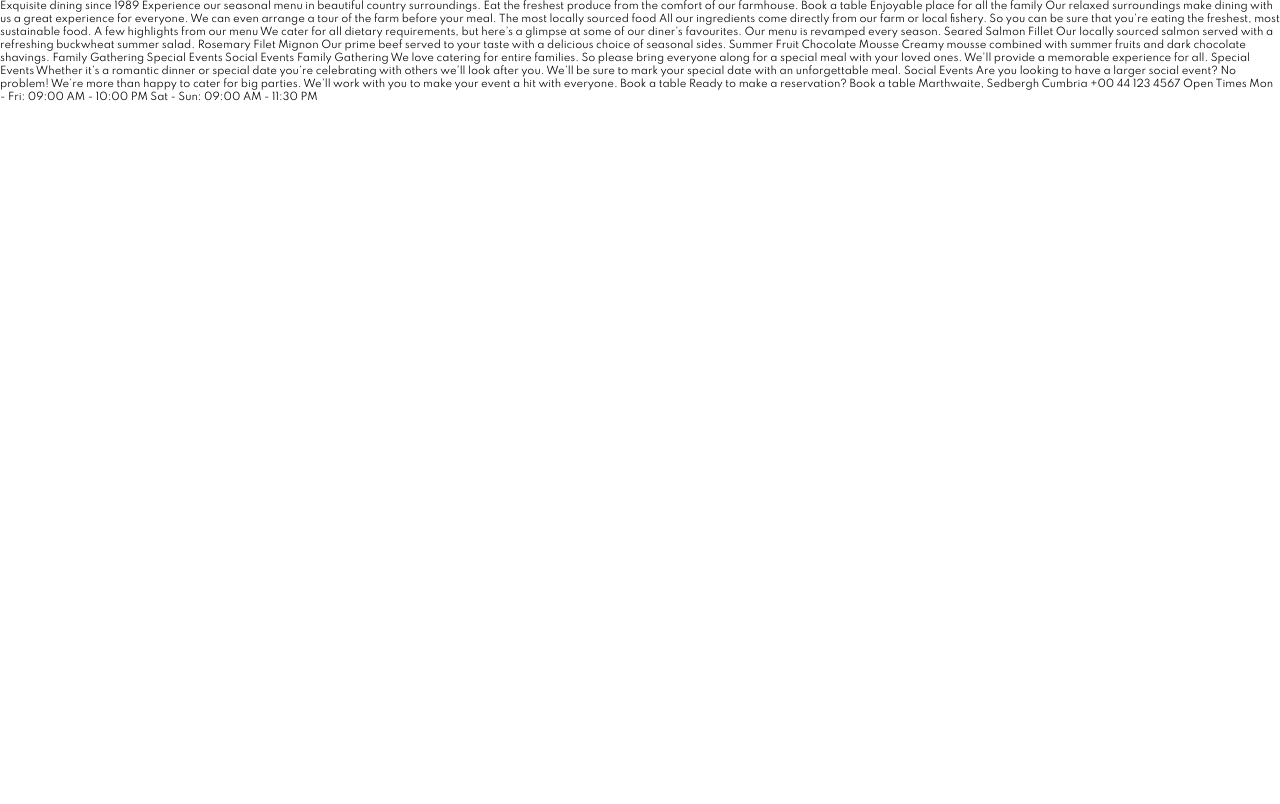
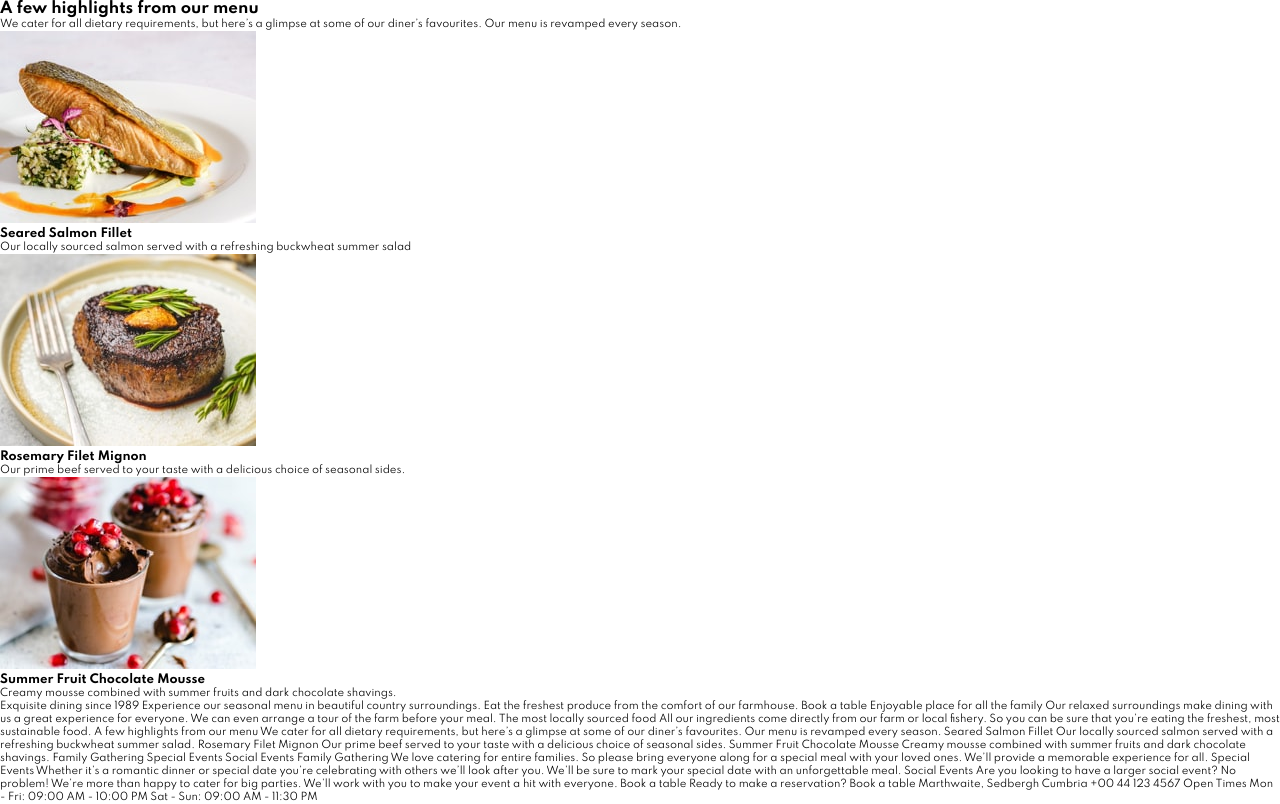
Before and after one commit to osocaramelosofer/dine-restaurant, a website: page index.html in a window 1280 px wide. Drawn offline with Linux system fonts and the light colour scheme.

Commit message:
Highlight HTML structure done

```diff
--- a/index.html
+++ b/index.html
@@ -22,7 +22,46 @@
     <header class="hero"></header>
     <main>
       <section class="introduction"></section>
-      <section class="highlights"></section>
+      <section class="highlights">
+        <div class="highlights__description">
+          <h2>A few highlights from our menu</h2>
+          <p>
+            We cater for all dietary requirements, but
+            here’s a glimpse at some of our diner’s favourites. Our menu is revamped
+            every season.
+          </p>
+        </div>
+        <div class="highlights__item">
+          <picture class="item_img">
+            <source srcset="./src/images/homepage/salmon-mobile.jpg" media="(max-width: 375px)">
+            <source srcset="./src/images/homepage/salmon-mobile@2x.jpg" media="(max-width: 768px)">
+            <source srcset="./src/images/homepage/salmon-desktop-tablet.jpg" media="(max-width: 1100px)">
+            <img src="./src/images/homepage/salmon-desktop-tablet@2x.jpg" alt="salmon dish">
+          </picture>
+          <h3 class="item__title">Seared Salmon Fillet</h3>
+          <p class="item__description">Our locally sourced salmon served with a refreshing buckwheat summer salad</p>
+        </div>
+        <div class="highlights__item">
+          <picture class="item_img">
+            <source srcset="./src/images/homepage/beef-mobile.jpg" media="(max-width: 375px)">
+            <source srcset="./src/images/homepage/beef-mobile@2x.jpg" media="(max-width: 768px)">
+            <source srcset="./src/images/homepage/beef-desktop-tablet.jpg" media="(max-width: 1100px)">
+            <img src="./src/images/homepage/beef-desktop-tablet@2x.jpg" alt="beef dish">
+          </picture>
+          <h3 class="item__title">Rosemary Filet Mignon</h3>
+          <p class="item__description">Our prime beef served to your taste with a delicious choice of seasonal sides.</p>
+        </div>
+        <div class="highlights__item">
+          <picture class="item_img">
+            <source srcset="./src/images/homepage/chocolate-mobile.jpg" media="(max-width: 375px)">
+            <source srcset="./src/images/homepage/chocolate-mobile@2x.jpg" media="(max-width: 768px)">
+            <source srcset="./src/images/homepage/chocolate-desktop-tablet.jpg" media="(max-width: 1100px)">
+            <img src="./src/images/homepage/chocolate-desktop-tablet@2x.jpg" alt="chocolate dish">
+          </picture>
+          <h3 class="item__title">Summer Fruit Chocolate Mousse</h3>
+          <p class="item__description">Creamy mousse combined with summer fruits and dark chocolate shavings.</p>
+        </div>
+      </section>
       <section class="slider"></section>
       <section class="reservation"></section>
     </main>
```
